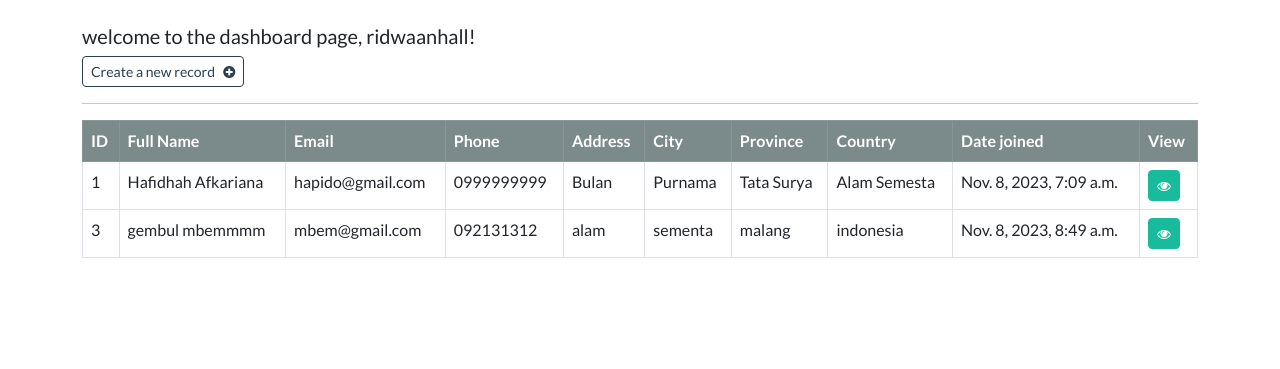
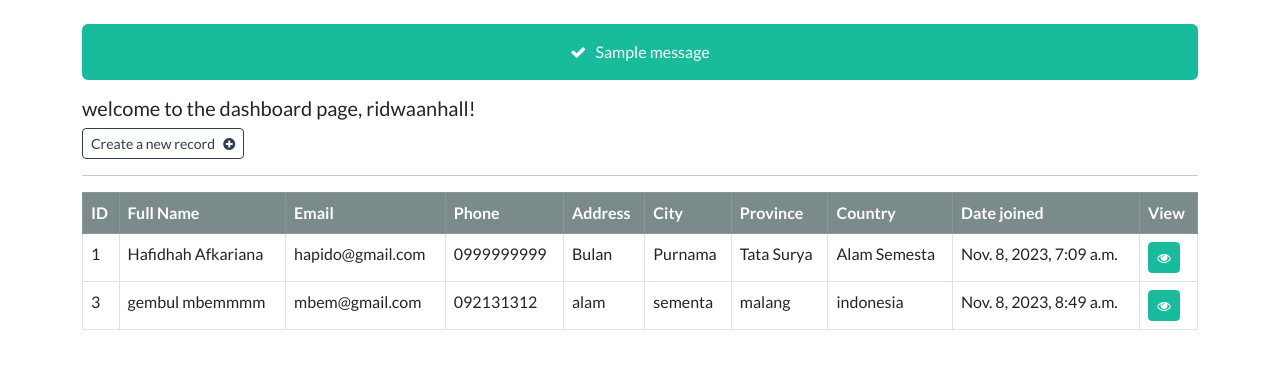
Before and after one commit to ridwaanhall/CRUD-mastery-with-Django, a Django app: page /dashboard in a window 1280 px wide. Shown: the part 72-441 px from the top of the page. Run offline with Django 4.2, Linux system fonts and the light colour scheme; a user stored in the database is signed in; data comes from the database, SQL or seed files in the repository; both versions use the stored data as it was after the commit; one stand-in notice (Sample message) is shown; some libraries are stand-ins or nearby versions.

Commit message:
add flash message

```diff
--- a/crm/static/css/styles.css
+++ b/crm/static/css/styles.css
@@ -2,3 +2,7 @@
     border-radius: 15px;
     width: 500px;
 }
+
+.message-text {
+    color: rgb(255, 255, 255);
+}
--- a/crm/webapp/templates/webapp/base.html
+++ b/crm/webapp/templates/webapp/base.html
@@ -18,8 +18,16 @@
         {% include "webapp/navbar.html" %}
 
         <div class="container">
+            <!--notification-->
+            {% for message in messages %}
+                {% if message.level == DEFAULT_MESSAGE_LEVELS.SUCCESS %}
+                    <p class="alert alert-success float-center text-center message-text">
+                        <i class="fa fa-check" aria-hidden="true"></i> &nbsp; {{ message }}
+                    </p>
+                {% endif %}
+            {% endfor %}
+
             {% block content %}
-            <!--notification-->
 
             {% endblock %}
         </div>
--- a/crm/webapp/views.py
+++ b/crm/webapp/views.py
@@ -7,6 +7,8 @@ from django.contrib.auth import authenticate
 from django.contrib.auth.decorators import login_required
 
 from .models import Record
+
+from django.contrib import messages
 
 # homepage
 def home(request):
@@ -21,6 +23,7 @@ def register(request):
         form = CreateUserForm(request.POST)
         if form.is_valid():
             form.save()
+            messages.success(request, 'Account created successfully')
             return redirect('my-login')
 
     context = {'form': form}
@@ -57,6 +60,7 @@ def dashboard(request):
 # user logout
 def user_logout(request):
     auth.logout(request)
+    messages.success(request, 'You are logged out')
     return redirect('my-login')
 
 # create a record
@@ -68,6 +72,7 @@ def create_record(request):
         form = CreateRecordForm(request.POST)
         if form.is_valid():
             form.save()
+            messages.success(request, 'Record created successfully')
             return redirect('dashboard')
     context = {'form': form}
     return render(request, 'webapp/create-record.html', context=context)
@@ -83,6 +88,7 @@ def update_record(request, pk):
         form = UpdateRecordForm(request.POST, instance=record)
         if form.is_valid():
             form.save()
+            messages.success(request, 'Record updated successfully')
             return redirect('dashboard')
 
     context = {'form': form}
@@ -99,4 +105,5 @@ def singular_record(request, pk):
 def delete_record(request, pk):
     record = Record.objects.get(id=pk)
     record.delete()
+    messages.success(request, 'Record deleted successfully')
     return redirect('dashboard')
```
Also changed, not shown: crm/db.sqlite3.
